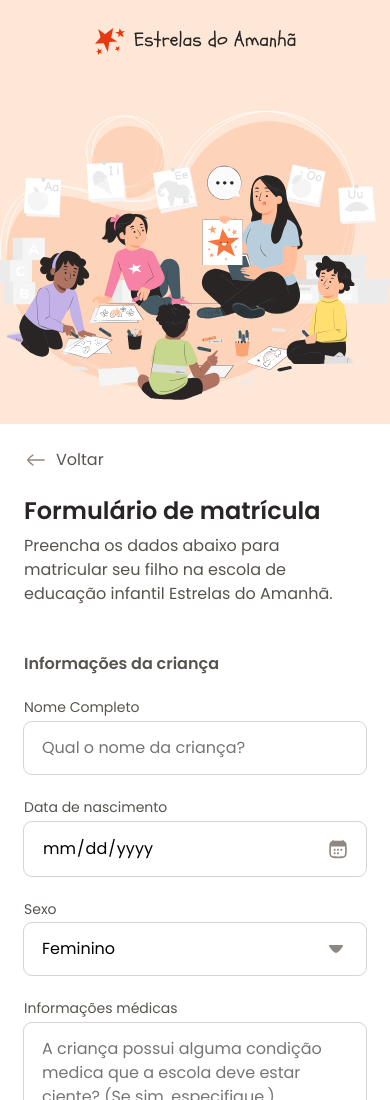
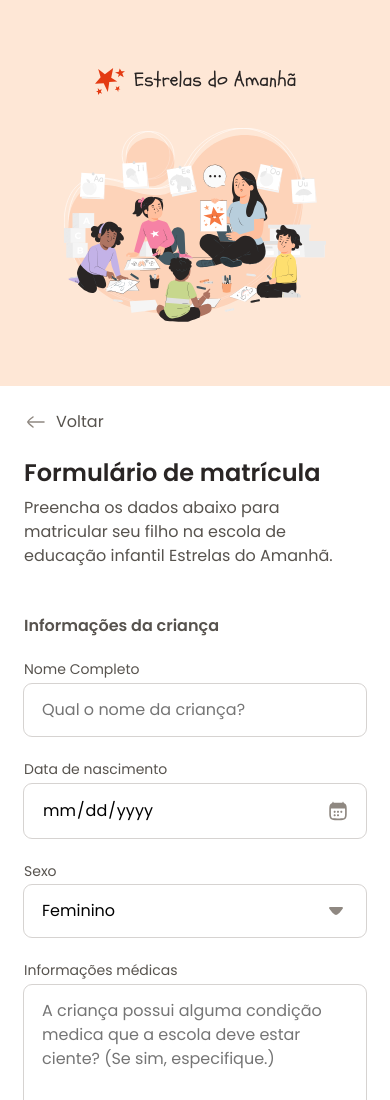
Before and after one commit to mayarajaques/formulario-de-matricula, a plain HTML site: page index.html in a window 390 px wide. Shown: the top 1100 px of the page. Drawn offline with Linux system fonts and the light colour scheme.

Commit message:
ajuste responsividade

```diff
--- a/index.html
+++ b/index.html
@@ -15,15 +15,6 @@
 
 <body>
   <div id="app">
-
-    <aside class="mobile-only">
-      <div class= "container-mobile">
-        <header>
-          <img  src="assets/logo.svg" alt="Logo estrelas do Amanhã">
-        </header>
-        <img src="assets/pana.svg" alt="Ilustração de uma professora com os alunos prestando atenção">
-      </div>
-    </aside>
 
     <main>
       <div class="main-container">
@@ -243,8 +234,8 @@
 
     <aside class="desktop-only">
       <div class="aside-container">
-        <header>
-          <img src="assets/logo.svg" alt="Logo estrelas do Amanhã">
+        <header class="flex-mobile">
+          <img class="logo" src="assets/logo.svg" alt="Logo estrelas do Amanhã">
           <h2>Porque cada momento de
             <span>
               aprendizado
--- a/styles/layout.css
+++ b/styles/layout.css
@@ -7,10 +7,6 @@
   overflow: hidden;
   /*garantindo novamente para n ter rolagem*/
 
-}
-
-.mobile-only {
-  display: none;
 }
 
 
@@ -82,43 +78,35 @@ main {
 @media only screen and (max-width: 768px) {
 
   .desktop-only {
+    display: flex;
+
+
+    & .aside-container {
+
+      h2,
+      span,
+      p {
         display: none;
+      }
+
+      & .flex-mobile {
+        display: flex;
+        justify-content: center;
+        align-items: center;
+      }
 
     }
+  }
+
 
   #app {
     display: flex;
-    flex-direction: column;
+    flex-direction: column-reverse;
     height: auto;
     overflow-y: auto;
-
-
-
-
 
     main {
       padding: 24px;
     }
-
-  .mobile-only {
-    display: block;
-    background-color: var(--surface-secondary);
-    border: 1px;
-
-
-  }
-
-    .container-mobile{
-      min-width: 360px;
-      display: flex;
-      flex-direction: column;
-      justify-content: center;
-      align-items: center;
-
-      img {
-        margin-block: 24px;
   }
 }
-
-  }
-}
```
Lines whose indentation alone changed are shown as unchanged.
